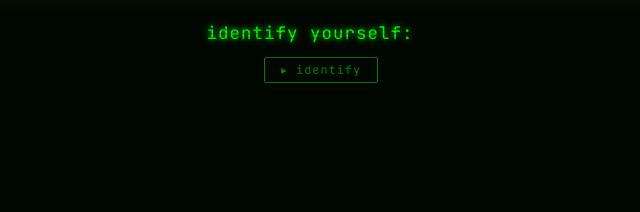
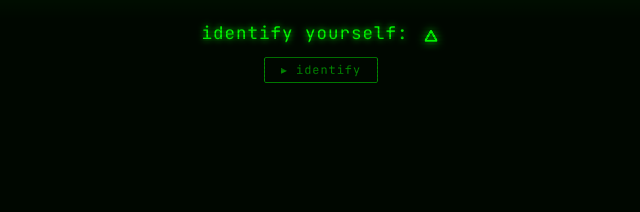
Before and after one commit to Vish212121/Portfolio2.0, a website: page index.html in a window 1280 px wide. Shown: the part 533-745 px from the top of the page, 319-959 px from the left. Drawn offline with Linux system fonts and the light colour scheme.

Commit message:
Update index.html
Updated the cursor

```diff
--- a/index.html
+++ b/index.html
@@ -476,6 +476,15 @@
       100% {
         opacity: 0;
       }
+    }
+
+    /* ── Glyph cursor (thinking-orbs morph) ────────────────── */
+    .cursor-orb {
+      display: inline-block;
+      vertical-align: text-bottom;
+      margin-left: 2px;
+      margin-bottom: -2px;
+      filter: drop-shadow(0 0 4px var(--cursor));
     }
 
     .text-error {
@@ -1836,6 +1845,119 @@
       }
       paint(ctx, dots, dark, o.rMin);
     }
+    // ── Orb: Shaping (Morph) — stock, time-driven ──────────────
+    // Dotted outline morphs circle → triangle → square → circle.
+    // Used as the terminal cursor ("glyph cursor").
+
+    function smoothE(x) { return x * x * (3 - 2 * x); }
+
+    function polyPath(verts) {
+      const V = verts.length;
+      const L = [];
+      let total = 0;
+      for (let i = 0; i < V; i++) {
+        const a = verts[i], b = verts[(i + 1) % V];
+        const l = Math.hypot(b[0] - a[0], b[1] - a[1]);
+        L.push(l); total += l;
+      }
+      return (f) => {
+        let target = f * total;
+        let i = 0;
+        while (target > L[i] && i < V - 1) { target -= L[i]; i++; }
+        const a = verts[i], b = verts[(i + 1) % V];
+        const ff = L[i] ? Math.min(1, target / L[i]) : 0;
+        return [a[0] + (b[0] - a[0]) * ff, a[1] + (b[1] - a[1]) * ff];
+      };
+    }
+
+    const CIRCLE_PATH = (f) => {
+      const a = -Math.PI / 2 + f * 2 * Math.PI;
+      return [Math.cos(a) * 0.24, Math.sin(a) * 0.24];
+    };
+    const TRIANGLE_PATH = polyPath([[0.0, -0.26], [0.24, 0.16], [-0.24, 0.16]]);
+    // 5-vertex walk so path starts at top-centre like the other shapes
+    const SQUARE_PATH = polyPath([[0, -0.2], [0.2, -0.2], [0.2, 0.2], [-0.2, 0.2], [-0.2, -0.2]]);
+    const MORPH_CYCLE = [CIRCLE_PATH, TRIANGLE_PATH, SQUARE_PATH];
+
+    function morphDotCount(d) { return Math.max(6, Math.round(34 * d)); }
+
+    const HOLD = 1.4, MORPH_DUR = 0.9, SEG = HOLD + MORPH_DUR;
+
+    function drawMorph(ctx, size, t, dark, o = {}) {
+      const K = MORPH_CYCLE.length;
+      const tc = t % (SEG * K);
+      const k = Math.floor(tc / SEG);
+      const local = tc - k * SEG;
+      const m = local > HOLD ? smoothE((local - HOLD) / MORPH_DUR) : 0;
+      const sprd = o.spread ?? 1;
+
+      const pA = MORPH_CYCLE[k], pB = MORPH_CYCLE[(k + 1) % K];
+      const M = 160;
+      const pts = [];
+      for (let i = 0; i < M; i++) {
+        const f = i / M;
+        const a = pA(f), b = pB(f);
+        pts.push([(a[0] + (b[0] - a[0]) * m) * sprd, (a[1] + (b[1] - a[1]) * m) * sprd]);
+      }
+      const L = [];
+      let total = 0;
+      for (let i = 0; i < M; i++) {
+        const a = pts[i], b = pts[(i + 1) % M];
+        const l = Math.hypot(b[0] - a[0], b[1] - a[1]);
+        L.push(l); total += l;
+      }
+
+      const n = morphDotCount(o.iconD ?? 1);
+      const re = (o.rDot ?? 0.021) * 1.35 * sprd;
+      const pulse = 1 + 0.02 * Math.sin(local * 3.1);
+
+      const dots = [];
+      const c2 = size / 2;
+      let seg = 0, acc = 0;
+      for (let k2 = 0; k2 < n; k2++) {
+        const target = (k2 / n) * total;
+        while (acc + L[seg] < target && seg < M - 1) { acc += L[seg]; seg++; }
+        const a = pts[seg], b = pts[(seg + 1) % M];
+        const f = L[seg] ? Math.min(1, (target - acc) / L[seg]) : 0;
+        const x = (a[0] + (b[0] - a[0]) * f) * pulse;
+        const y = (a[1] + (b[1] - a[1]) * f) * pulse;
+        dots.push({ x: c2 + x * size, y: c2 + y * size, z: 0, r: Math.max(0.35, re * size), white: 0.1 });
+      }
+      paint(ctx, dots, dark, o.rMin);
+    }
+
+    // ── Glyph cursor lifecycle ─────────────────────────────────
+    // ONE persistent canvas, ONE rAF loop, moved between mount
+    // points (main prompt ↔ intro prompt). replaceWith/appendChild
+    // relocate the node without ever restarting the animation.
+
+    let glyphCursorEl = null;
+
+    function initGlyphCursor() {
+      if (glyphCursorEl) return;
+      if (window.matchMedia('(prefers-reduced-motion: reduce)').matches) return; // classic blink stays
+      const canvas = document.createElement('canvas');
+      canvas.className = 'cursor-orb';
+      startOrb(canvas, {
+        size: 48, dark: true, speed: 1.9,
+        drawFn: drawMorph,
+        opts: { spread: 1.3, iconD: 1.2, rDot: 0.032 }
+      });
+      // startOrb sizes in px — override with em so the cursor scales
+      // with the terminal font (14px desktop / 12px mobile)
+      canvas.style.width = '1.05em';
+      canvas.style.height = '1.05em';
+      glyphCursorEl = canvas;
+      mountGlyphCursorIn(document);
+    }
+
+    // Swaps the first classic `.cursor` span inside `scope` for the
+    // glyph canvas. No-op if reduced motion (canvas never created).
+    function mountGlyphCursorIn(scope) {
+      if (!glyphCursorEl) return;
+      const anchor = scope && scope.querySelector ? scope.querySelector('.cursor') : null;
+      if (anchor) anchor.replaceWith(glyphCursorEl);
+    }
     // ── [3] Phosphor override ───────────────────────────────────
     // Re-themes the orb's dots from grayscale to phosphor
     // (fg-dim → fg-bright). Same function name as the engine's
@@ -1984,6 +2106,7 @@
 
       function renderPrompt() {
         promptEl.innerHTML = `identify yourself: <span class="intro-name">${escapeHtml(introName)}</span><span class="cursor"></span>`;
+        mountGlyphCursorIn(promptEl);
       }
       renderPrompt();
 
@@ -2052,6 +2175,8 @@
         // 5 — teardown + hand over to the portfolio
         introCleanup();
         introLayer.remove(); introLayer = null;
+        // return the glyph cursor to the main prompt line
+        if (glyphCursorEl && $inputText.parentElement) $inputText.parentElement.appendChild(glyphCursorEl);
 
         document.body.classList.remove('theme-locked');
         document.body.classList.add('theme-amber');
@@ -3156,6 +3281,7 @@
         if ($hiddenInput) $hiddenInput.focus({ preventScroll: true });
       });
       updateClock(); setInterval(updateClock, 1000);
+      initGlyphCursor();
       introSequence();
     }
 
```
